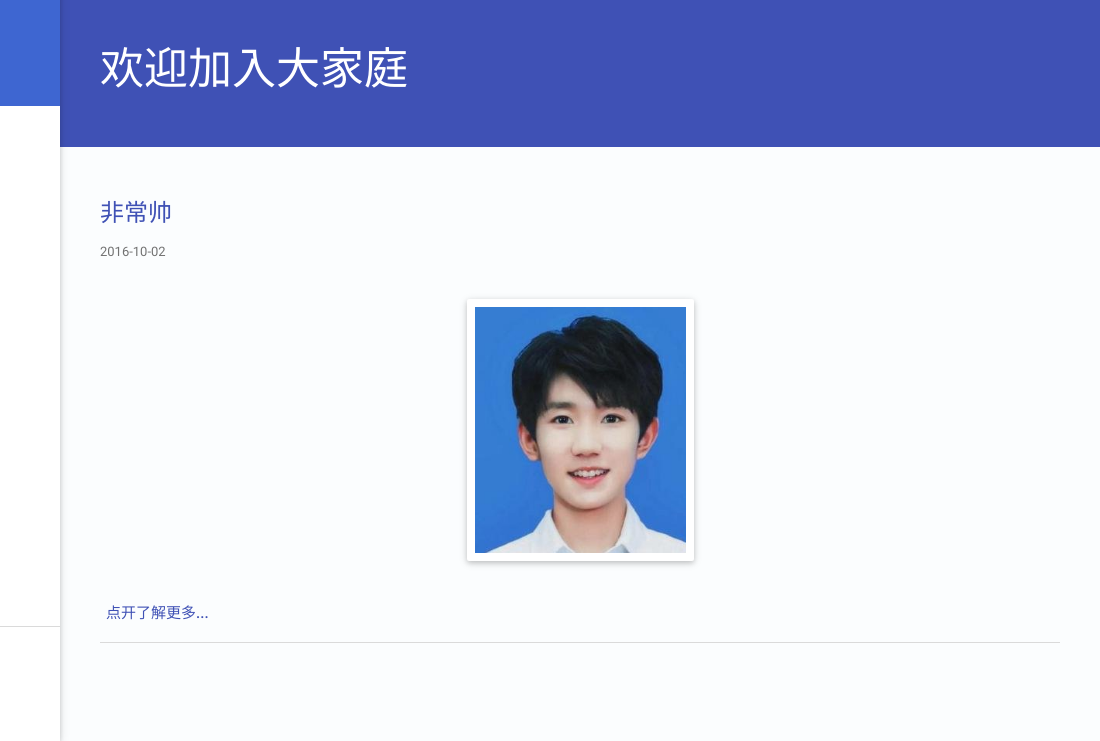
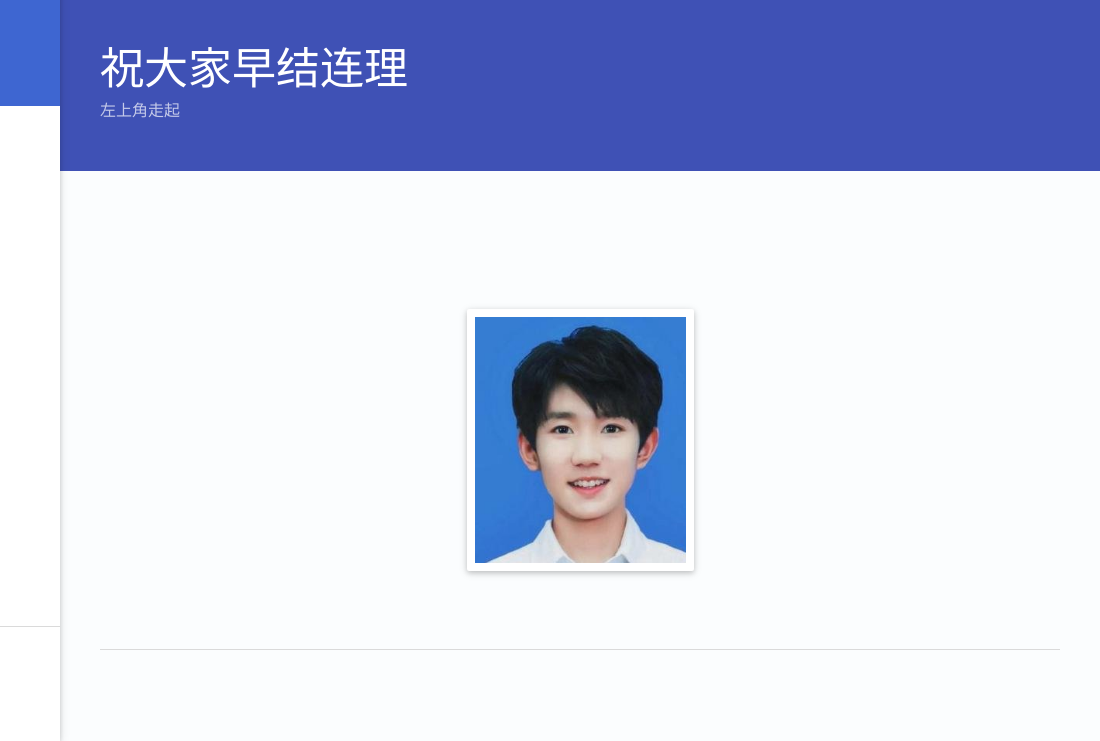
Before and after one commit to stubbor/stubbor.github.io, a plain HTML site: page index.html in a window 1280 px wide. Shown: the part 59-800 px from the top of the page, 180-1280 px from the left. Drawn offline with Linux system fonts and the light colour scheme.

Commit message:
Add files via upload

```diff
--- a/index.html
+++ b/index.html
@@ -86,17 +86,17 @@
       <a href="javascript:;" class="header-icon waves-effect waves-circle waves-light on" id="menu-toggle">
         <i class="icon icon-lg icon-navicon"></i>
       </a>
-      <div class="flex-col header-title ellipsis">欢迎加入大家庭</div>
+      <div class="flex-col header-title ellipsis">祝大家早结连理</div>
 
 
     </div>
   </header>
   <header class="content-header">
     <div class="container">
-      <h1 class="author">欢迎加入大家庭</h1>
+      <h1 class="author">祝大家早结连理</h1>
       <h5 class="subtitle">
 
-
+        左上角走起
 
       </h5>
     </div>
@@ -113,13 +113,13 @@
 
 
     <h3 class="post-title" itemprop="name">
-      <a class="post-title-link" href="./xxx/">非常帅</a>
+      <a class="post-title-link" href="./xxx/"></a>
     </h3>
 
 
     <div class="post-meta">
       <time datetime="2016-10-02T06:06:15.000Z" itemprop="datePublished" class="post-time">
-        2016-10-02
+
       </time>
 
 
@@ -134,7 +134,7 @@
 
 
     <a href="./info/xxx.html" class="post-more waves-effect waves-button">
-      点开了解更多...
+
     </a>
   </div>
 
```
